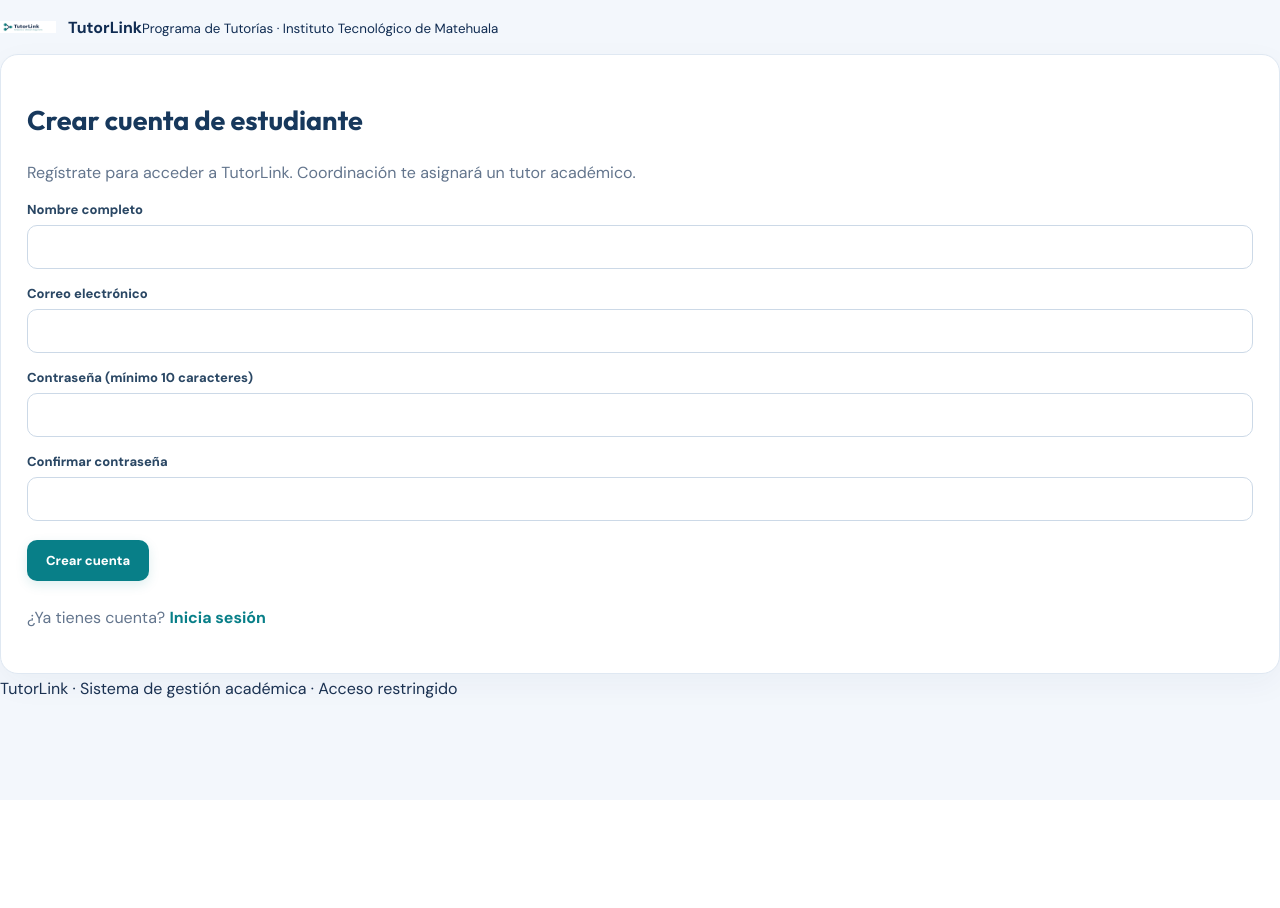
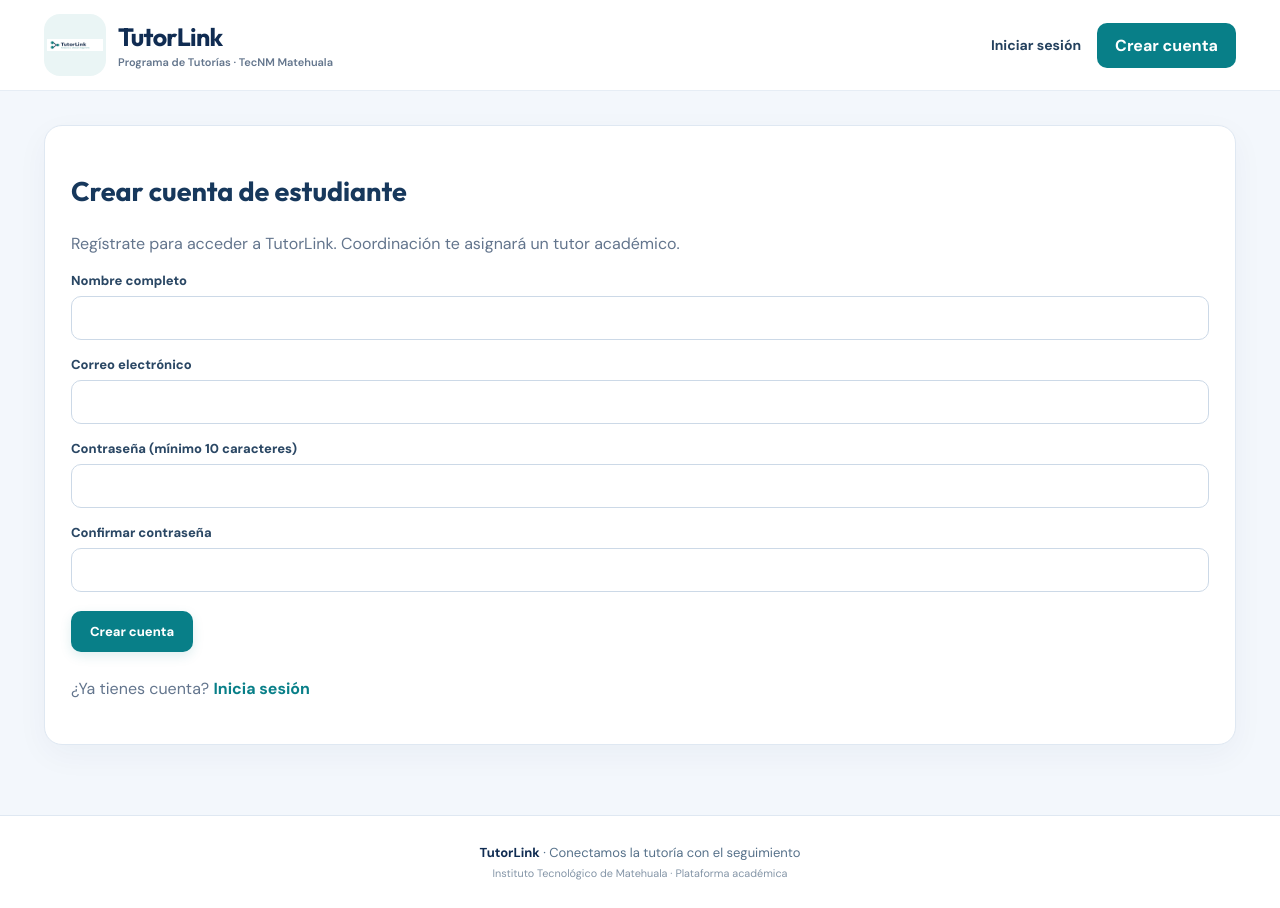
Before and after one commit to eidymartinez07-hash/TutorLink, a Flask app: page /register in a window 1280 px wide. Before the commit the page ends 705 px from the top, so only its background shows below. Run offline with Flask 3, Linux system fonts and the light colour scheme.

Commit message:
Update base.html

```diff
--- a/templates/base.html
+++ b/templates/base.html
@@ -1 +1,9 @@
-<!doctype html><html lang="es"><head><meta charset="utf-8"><meta name="viewport" content="width=device-width,initial-scale=1"><title>TutorLink · Programa de Tutorías</title><link rel="stylesheet" href="{{ url_for('static',filename='style.css') }}"></head><body><header><div class="brand"><img src="{{url_for('static',filename='logo.png')}}" alt="TutorLink"><div><strong>TutorLink</strong><small>Programa de Tutorías · Instituto Tecnológico de Matehuala</small></div></div>{% if me %}<nav><a href="{{url_for('home')}}">Panel</a><a href="{{url_for('report')}}" {% if me.role=='estudiante' %}style="display:none"{% endif %}>Reporte CSV</a><span>{{me.name}} · {{me.role}}</span><form method="post" action="{{url_for('logout')}}"><input type="hidden" name="_csrf" value="{{csrf}}"><button class="ghost">Salir</button></form></nav>{% endif %}</header><main>{% for category,message in get_flashed_messages(with_categories=true) %}<div class="alert {{category}}">{{message}}</div>{% endfor %}{% block content %}{% endblock %}</main><footer>TutorLink · Sistema de gestión académica · Acceso restringido</footer></body></html>
+<!doctype html>
+<html lang="es"><head><meta charset="utf-8"><meta name="viewport" content="width=device-width,initial-scale=1"><meta name="theme-color" content="#102c52"><title>TutorLink · Programa de Tutorías</title><link rel="stylesheet" href="{{ url_for('static',filename='style.css') }}"></head>
+<body>
+<header class="site-header"><div class="header-inner"><a class="brand" href="{{url_for('home')}}" aria-label="TutorLink, inicio"><span class="brand-icon"><img src="{{url_for('static',filename='logo.png')}}" alt=""></span><span class="brand-text"><strong>TutorLink</strong><small>Programa de Tutorías · TecNM Matehuala</small></span></a>
+<nav class="top-nav" aria-label="Navegación principal">{% if me %}<a class="nav-link" href="{{url_for('home')}}">Mi panel</a>{% if me.role!='estudiante' %}<a class="nav-link" href="{{url_for('report')}}">Descargar reporte</a>{% endif %}<span class="user-pill">{{me.name}} <span class="role-tag">{{me.role}}</span></span><form method="post" action="{{url_for('logout')}}" class="logout-form"><input type="hidden" name="_csrf" value="{{csrf}}"><button class="ghost" type="submit">Cerrar sesión</button></form>{% else %}<a class="nav-link" href="{{url_for('login')}}">Iniciar sesión</a><a class="nav-button" href="{{url_for('register')}}">Crear cuenta</a>{% endif %}</nav></div></header>
+{% if me %}<div class="welcome-strip"><div class="welcome-inner"><span class="eyebrow">PLATAFORMA DE ACOMPAÑAMIENTO ACADÉMICO</span><h1>{% if me.role=='estudiante' %}Mi espacio de tutorías{% elif me.role=='tutor' %}Espacio del tutor académico{% else %}Centro de coordinación{% endif %}</h1><p>Organiza, consulta y da seguimiento a cada etapa de la tutoría.</p></div></div>{% endif %}
+<main class="page-main">{% for category,message in get_flashed_messages(with_categories=true) %}<div class="alert {{category}}" role="status">{{message}}</div>{% endfor %}{% block content %}{% endblock %}</main>
+<footer class="site-footer"><div><strong>TutorLink</strong> · Conectamos la tutoría con el seguimiento</div><small>Instituto Tecnológico de Matehuala · Plataforma académica</small></footer>
+</body></html>
```
